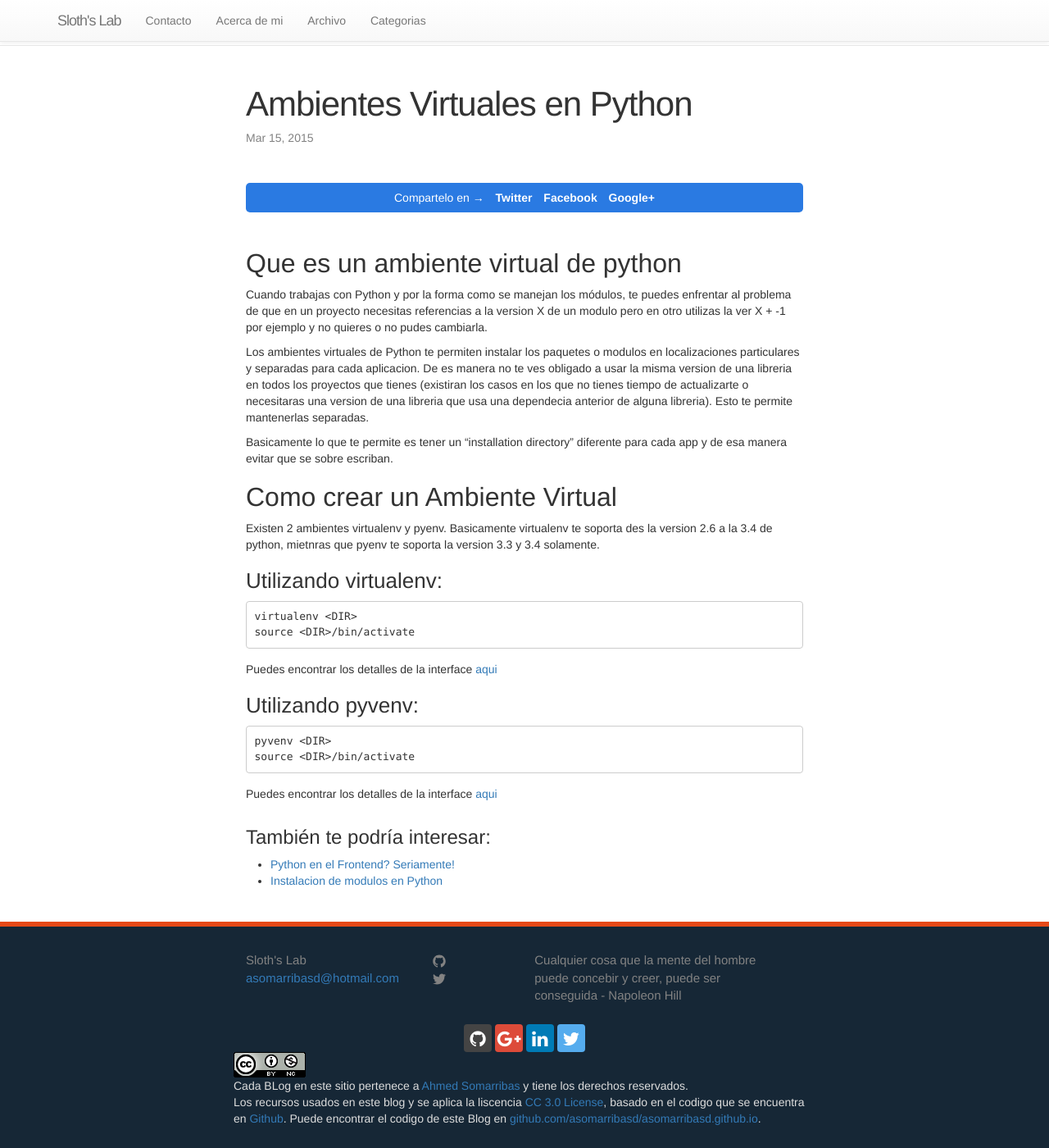
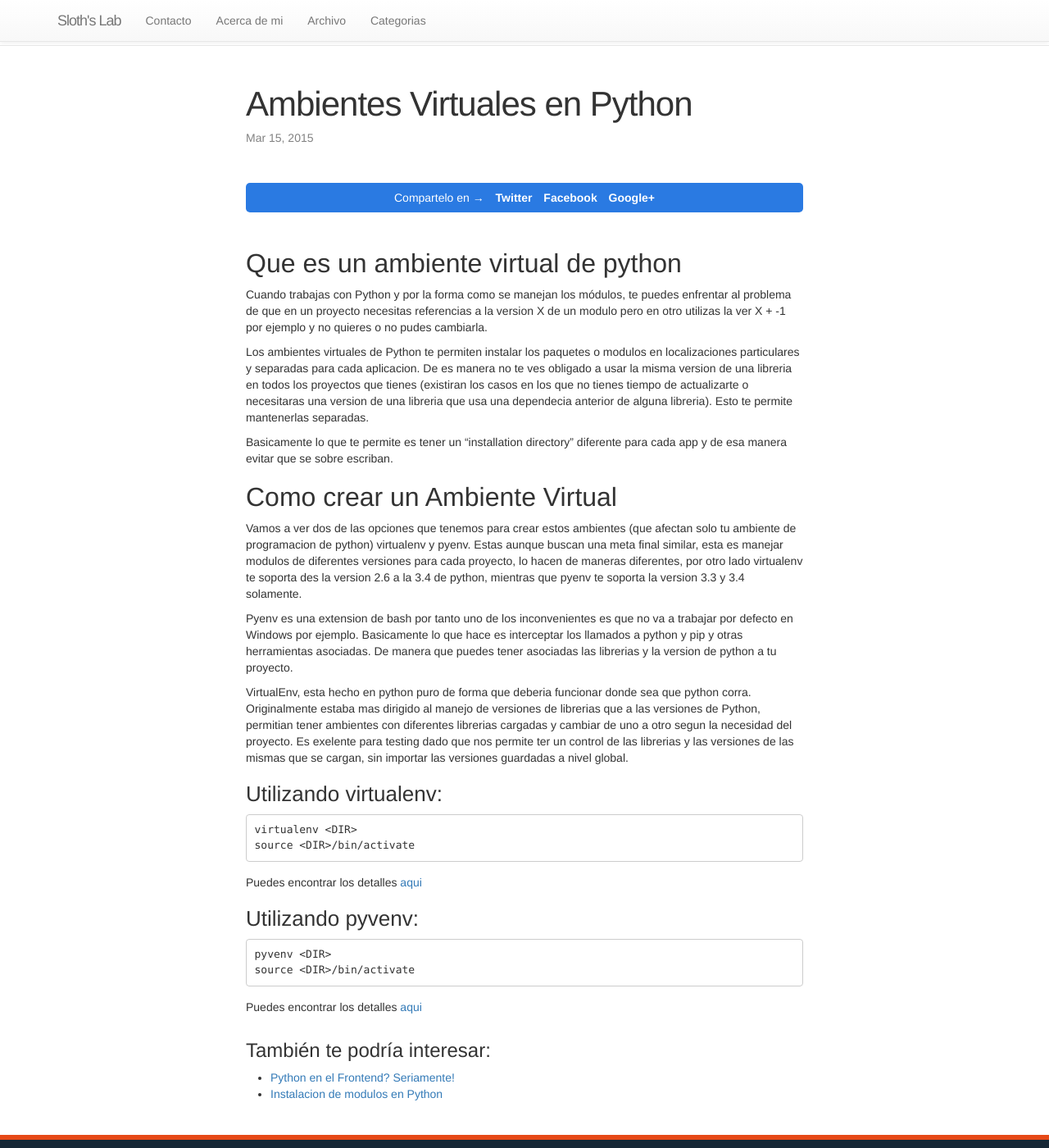
Before and after one commit to asomarribasd/asomarribasd.github.io, a Jekyll site: the page built from _posts/2015-03-15-ambientes-virtuales-python.markdown, in a window 1280 px wide and 1400 px high. Shown: the whole window at 82% size. Built offline with Jekyll 4.4.1, drawn with Linux system fonts in a browser that asks for light colours; nearby versions of some CDN libraries; comment, search, counter and statistics services are not loaded.

Commit message:
Asombroso cuantos horrores ortograficos agrego.

````diff
--- a/_posts/2015-03-08-administrador-paquetes-python.markdown
+++ b/_posts/2015-03-08-administrador-paquetes-python.markdown
@@ -18,7 +18,7 @@ Actualmente PIP es el manejador de instalaciones preferido de la comunidad y es
 
 ## Instalando el Administrador de paquetes PIP
 
-PIP es manejador de paquetes con una funcionalidad muy parecida a la que pueden conocer gem en ruby  o npm en Node. A partir de python 3.4 se encuentra incluido por defecto con el instalador de python, tanto para linux com windows y mac. (asumire que como iniciados tendran una version reciente.) Asi que solamene ocupamos actualizarlo.
+PIP es un manejador de paquetes con una funcionalidad muy parecida a la que pueden conocer gem en ruby  o npm en Node. A partir de python 3.4 se encuentra incluido por defecto con el instalador de python, tanto para linux com windows y mac. (asumire que como iniciados tendrán una version reciente.) Así que solamene ocupamos actualizarlo.
 
 #### En Linux o en OS X:
 
--- a/_posts/2015-03-15-ambientes-virtuales-python.markdown
+++ b/_posts/2015-03-15-ambientes-virtuales-python.markdown
@@ -17,8 +17,11 @@ Basicamente lo que te permite es tener un "installation directory" diferente par
 
 ## Como crear un Ambiente Virtual
 
-Existen 2 ambientes virtualenv y pyenv. Basicamente virtualenv te soporta des la version 2.6 a la 3.4 de python, mietnras que pyenv te soporta la version 3.3 y 3.4 solamente.
+Vamos a ver dos de las opciones que tenemos para crear estos ambientes (que afectan solo tu ambiente de programacion de python) virtualenv y pyenv. Estas aunque buscan una meta final similar, esta es manejar modulos de diferentes versiones para cada proyecto, lo  hacen de maneras diferentes, por otro lado virtualenv te soporta des la version 2.6 a la 3.4 de python, mientras que pyenv te soporta la version 3.3 y 3.4 solamente.
 
+Pyenv  es una extension de bash por tanto uno de los inconvenientes es que no va a trabajar por defecto en Windows por ejemplo. Basicamente lo que hace es interceptar los llamados a python y pip y otras herramientas asociadas. De manera que puedes tener asociadas las librerias y la version de python a tu proyecto.
+
+VirtualEnv, esta hecho en python puro de forma que deberia funcionar donde sea que python corra. Originalmente estaba mas dirigido al manejo de versiones de librerias que a las versiones de Python, permitian tener ambientes con diferentes librerias cargadas y cambiar de uno a otro segun la necesidad del proyecto. Es exelente para testing dado que nos permite ter un control de las librerias y las versiones de las mismas que se cargan, sin importar las versiones guardadas a nivel global.
 
 ### Utilizando virtualenv:
 
@@ -26,7 +29,7 @@ Existen 2 ambientes virtualenv y pyenv. Basicamente virtualenv te soporta des la
 virtualenv <DIR>
 source <DIR>/bin/activate
 ```
-Puedes encontrar los detalles de la interface [aqui](https://virtualenv.pypa.io/en/latest/userguide.html#usage)
+Puedes encontrar los detalles [aqui](https://virtualenv.pypa.io/en/latest/userguide.html#usage)
 
 ### Utilizando pyvenv:
 
@@ -35,4 +38,4 @@ pyvenv <DIR>
 source <DIR>/bin/activate
 ```
 
-Puedes encontrar los detalles de la interface [aqui](https://docs.python.org/3.4/library/venv.html)
+Puedes encontrar los detalles [aqui](https://docs.python.org/3.4/library/venv.html)
--- a/_posts/2015-06-01-bower-con-rails.markdown
+++ b/_posts/2015-06-01-bower-con-rails.markdown
@@ -12,9 +12,9 @@ tags: [ruby, rails, bower, node]
 En el raro que caso de que aun no se los mencionen, Bower es lo que llamariamos un administrador de paquetes/recursos web, entre ellos css, javascript en inclusive html.
 Creado por nuestros buenos amigos de Twitter. Pero por que usar, en que nos puede ayudar?
 
-Si ya estan familiarizados con Rails y la forma de agregar gemas a tu proyecto y luego ejecutar "bundle install" para que dichas gemas sean bajadas del repositorio, sabran lo util que es para evitar guardar los componentes de terceros en tu repositorio, asi como actualizarlos o instalar nuevos.
+Si ya estan familiarizados con Rails y la forma de agregar gemas a tu proyecto y luego ejecutar "bundle install" para que dichas gemas sean bajadas del repositorio, sabran lo util que es para evitar guardar los componentes de terceros en tu repositorio, asi como actualizarlos o instalar nuevos y manejar versiones diferentes para cada proyecto.
 
-Pero que pasa cuando lo que cambia de version es Bootstrap, Angular, ember o algun otro recurso? Es cierto existen muchos de estos recursos para los cuales han creado gemas, pero la version de la gema es diferente de la version del recurso y al final terminas investigando mas de lo que quisieras solo para saber que version de la gema ocupas.
+Pero que pasa cuando lo que cambia de version es Bootstrap, Angular, ember o algun otro recurso? Inicialmente se ideo encapsular esos recursos en gemas y es cierto existen muchos de estos recursos para los cuales han creado gemas, pero la version de la gema es diferente de la version del recurso y al final terminas investigando mas de lo que quisieras solo para saber que version de la gema ocupas para obtener la version de tu recurso buscado. Por otro lado esas gemas no se crean solas, asi que tienes que esperar a que equipo/persona que crea la gema la actualice y eso no siempre pasa tan  rapido como lo deseas.
 
 Bower viene a solucionar esos dolores de cabeza de una manera muy simple y con una consola que te permite administrar todas las tareas de tus recursos. De una forma muy similar a como lo haces con tus gemas.
 Vale la pena darle una oportunidad.
--- a/_posts/2015-08-15-categorias-con-Jekill.markdown
+++ b/_posts/2015-08-15-categorias-con-Jekill.markdown
@@ -9,7 +9,7 @@ tags: [jekyll, octopress]
 ## Clasificaciones en Jekyll
 
 Para la clasificaci&oacute;n y crear relaciones en tus blogs, Jekyll implementa dos metodologias similares en la forma de difinirlas pero diferentes en cuanto a sus caracteristicas.
-Estas son [categotirias] y [tags] las cuales se definen en la cabacera del Blog.
+Estas son [categorias] y [tags] las cuales se definen en la cabecera del Blog.
 
 ## Categorias en Jekyll
 
````
Also changed, not shown: other parts of _posts/2015-03-15-ambientes-virtuales-python.markdown (+1 -1 lines), other parts of _posts/2015-06-01-bower-con-rails.markdown (+1 -1 lines).
